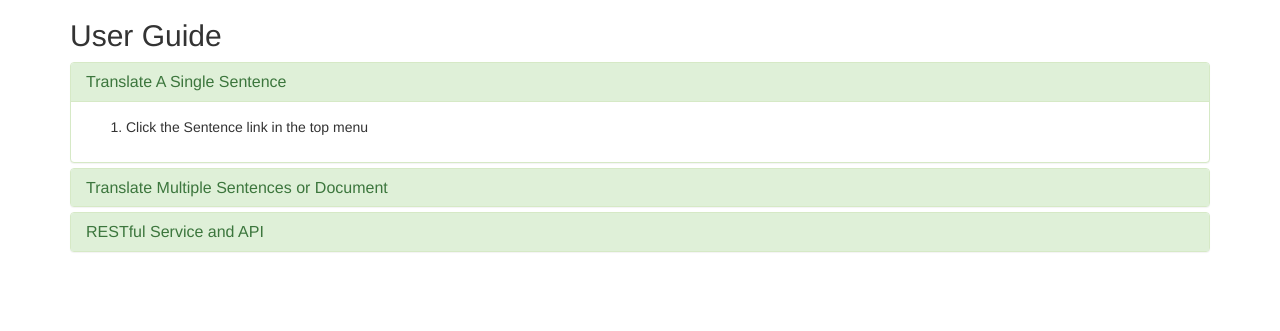
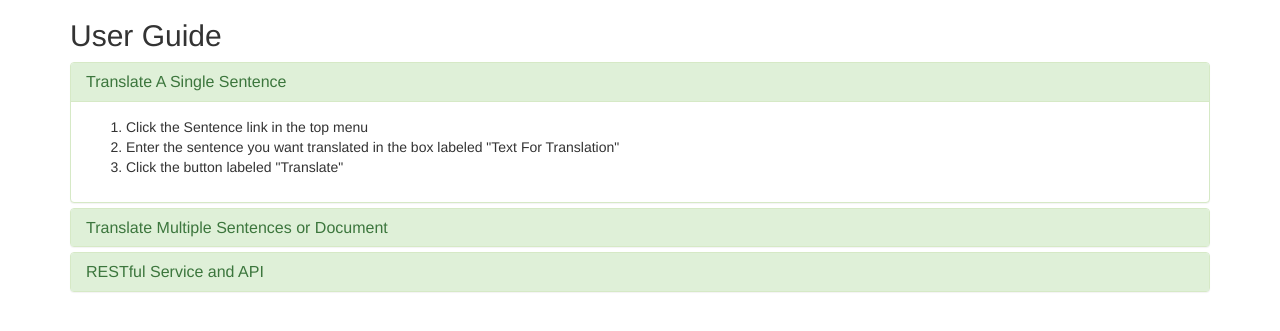
Before and after one commit to jmohr7/dsdteam1, a PHP site: page /help.php in a window 1280 px wide. Shown: the part 51-382 px from the top of the page. Run offline with PHP 8.4, Linux system fonts and the light colour scheme; some libraries are stand-ins or nearby versions.

Commit message:
Updated help page

```diff
--- a/src/web/help.php
+++ b/src/web/help.php
@@ -56,6 +56,8 @@
 			  <div class="panel-body">
 			    <ol>
 			      <li>Click the Sentence link in the top menu</li>
+			      <li>Enter the sentence you want translated in the box labeled "Text For Translation"</li>
+			      <li>Click the button labeled "Translate"</li>
 			    </ol>
 			  </div>
 			</div>
@@ -70,7 +72,11 @@
 			</div>
 			<div id="collapseTwo" class="panel-collapse collapse" role="tabpanel" aria-labelledby="headingTwo">
 			  <div class="panel-body">
-				Anim pariatur cliche reprehenderit, enim eiusmod high life accusamus terry richardson ad squid. 3 wolf moon officia aute, non cupidatat skateboard dolor brunch. Food truck quinoa nesciunt laborum eiusmod. Brunch 3 wolf moon tempor, sunt aliqua put a bird on it squid single-origin coffee nulla assumenda shoreditch et. Nihil anim keffiyeh helvetica, craft beer labore wes anderson cred nesciunt sapiente ea proident. Ad vegan excepteur butcher vice lomo. Leggings occaecat craft beer farm-to-table, raw denim aesthetic synth nesciunt you probably haven't heard of them accusamus labore sustainable VHS.
+				<ol>
+			      <li>Click the Document link in the top menu</li>
+			      <li>Enter the sentences you want translated in the box labeled "Text For Translation".  End each sentence with a period.  Don't use periods elsewhere.</li>
+			      <li>Click the button labeled "Translate"</li>
+			    </ol>
 			  </div>
 			</div>
 		  </div>
@@ -84,7 +90,25 @@
 			</div>
 			<div id="collapseThree" class="panel-collapse collapse" role="tabpanel" aria-labelledby="headingThree">
 			  <div class="panel-body">
-				Anim pariatur cliche reprehenderit, enim eiusmod high life accusamus terry richardson ad squid. 3 wolf moon officia aute, non cupidatat skateboard dolor brunch. Food truck quinoa nesciunt laborum eiusmod. Brunch 3 wolf moon tempor, sunt aliqua put a bird on it squid single-origin coffee nulla assumenda shoreditch et. Nihil anim keffiyeh helvetica, craft beer labore wes anderson cred nesciunt sapiente ea proident. Ad vegan excepteur butcher vice lomo. Leggings occaecat craft beer farm-to-table, raw denim aesthetic synth nesciunt you probably haven't heard of them accusamus labore sustainable VHS.
+			    <ol>
+			      <li>Make a GET request to the URL with the following format: http://ix.cs.uoregon.edu/~jmohr7/web/api/?method=rn&format=json&text=TEXT_TO_TRANSLATEargetLanguage=LANG
+			        <ul>
+			          <li>TEXT_TO_TRANSLATE = The text you want translated</li>
+			          <li>LANG = The language you want the text translated to (i.e. Russian)</li>
+			        </ul>
+			      </li>
+			      <li>The response will be formatted in JSON and have the following items:
+			        <ul>
+			          <li>"code" - API method code (will be 1 for RN)</li>
+			          <li>"status" - The HTTP request status</li>
+			          <li>"data" - Contains the results of the RN algorithm and has the following items:
+			            <ul>
+			              <li>"translation" - The translated text</li>
+			              <li>"confidence" -  A integer value representing the confidence of the translation using the Radius of Neighbors algorithm</li>
+			            </ul>
+			          </li>
+			        </ul>
+			    </ol>
 			  </div>
 			</div>
 		  </div>
```
